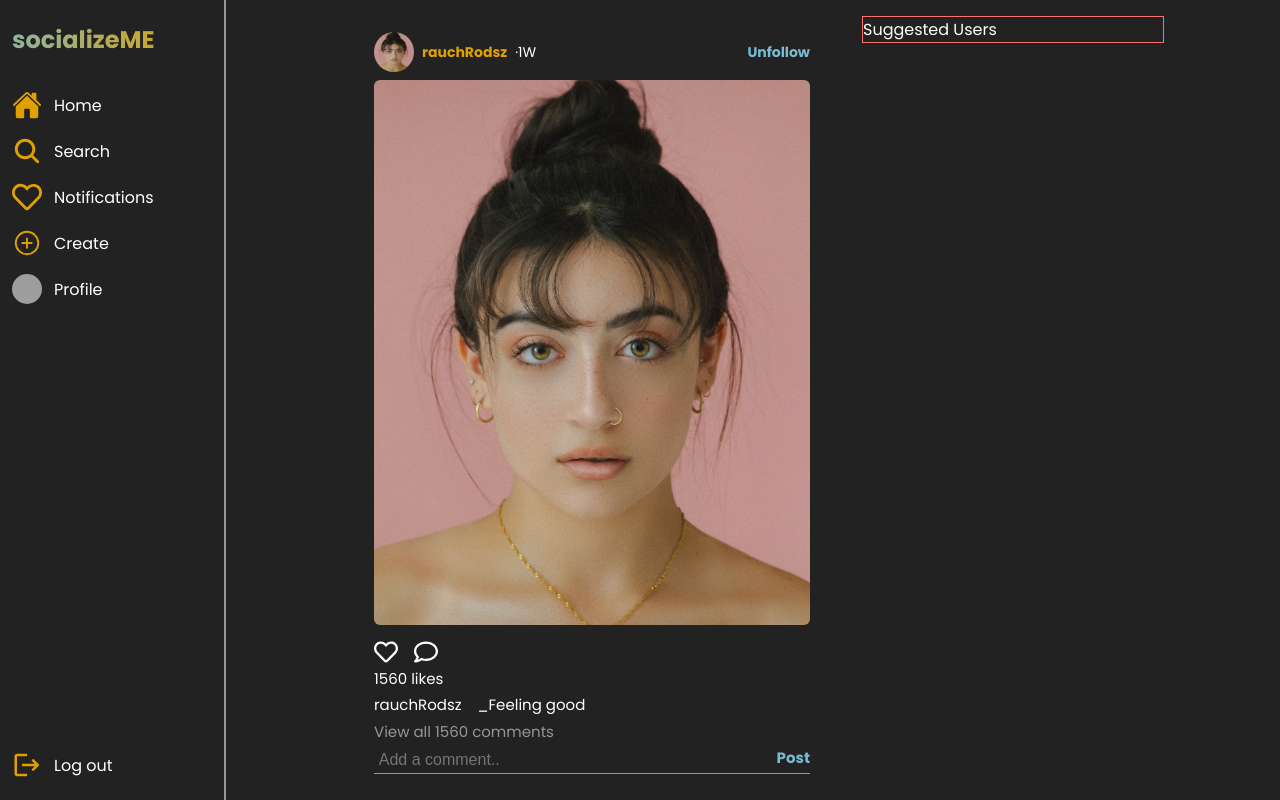
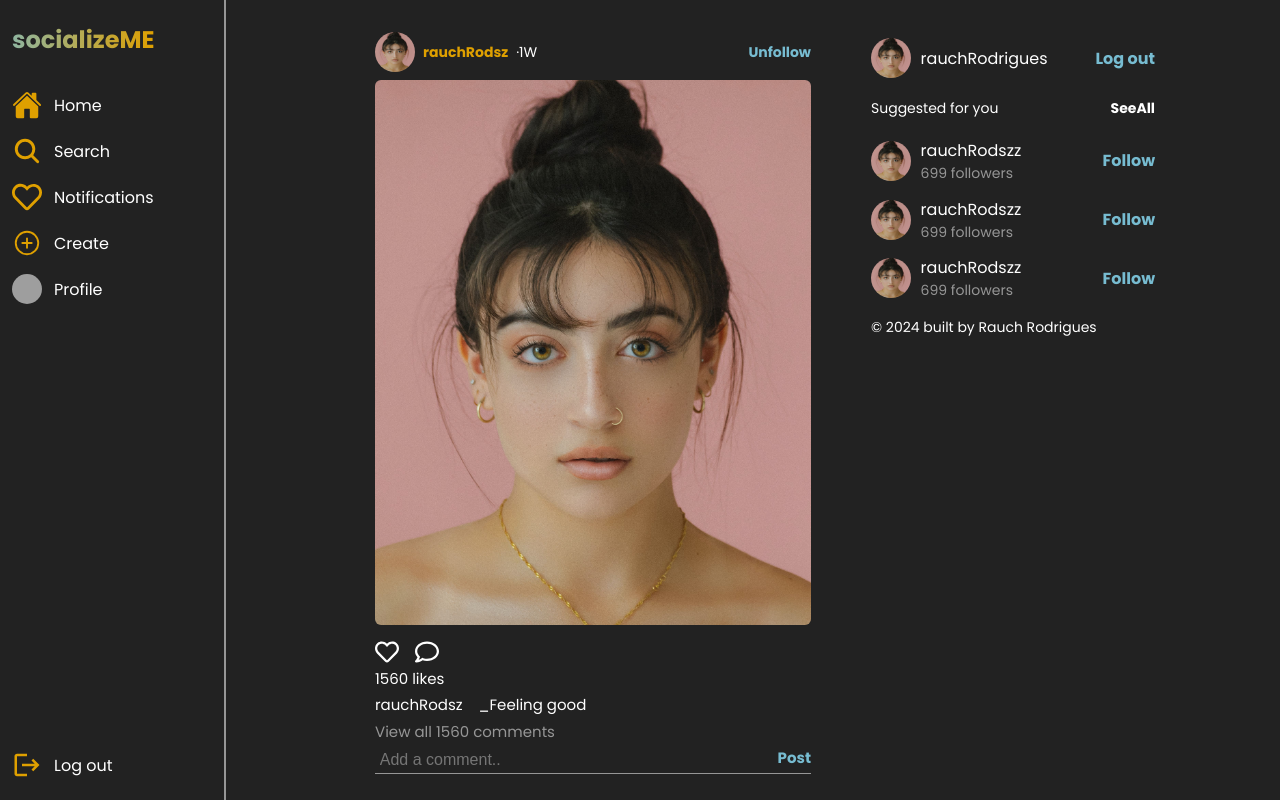
Before and after one commit to rauchrods/socializeMe, a React (Vite) app: page / in a window 1280 px wide. Built offline with nearby package versions, Linux system fonts and the light colour scheme; grey boxes are pictures that could not be loaded.

Commit message:
added suggested users section

```diff
--- /dev/null
+++ b/src/components/SuggestedUser/SuggestedUser.jsx
@@ -0,0 +1,29 @@
+import React, { useState } from "react";
+import "./suggestedUser.scss";
+import Avatar from "../../UI/Avatar/Avatar";
+import TextButton from "../../UI/TextButton/TextButton";
+
+const SuggestedUser = ({ userName, followers, avatarUrl }) => {
+  const [isFollowed, setIsFollowed] = useState(false);
+
+  const setFollowHandler = () => {
+    setIsFollowed((currState) => !currState);
+  };
+  return (
+    <div className="suggested-user-card">
+      <div className="left-sec">
+        <Avatar src={avatarUrl} size="medium" />
+        <div className="info">
+          <p>{userName}</p>
+          <p>{`${followers} followers`}</p>
+        </div>
+      </div>
+
+      <TextButton onClick={setFollowHandler}>
+        {isFollowed ? "Unfollow" : "Follow"}
+      </TextButton>
+    </div>
+  );
+};
+
+export default SuggestedUser;
--- /dev/null
+++ b/src/components/SuggestedUser/suggestedUser.scss
@@ -0,0 +1,27 @@
+@import "../../utils/colors.scss";
+
+.suggested-user-card {
+  padding: 0.4rem 0.5rem;
+  display: flex;
+  justify-content: space-between;
+  align-items: center;
+  cursor: pointer;
+  border-radius: 6px;
+
+  &:hover {
+    background-color: $highlight-gray;
+  }
+
+  .left-sec {
+    display: flex;
+    align-items: center;
+    column-gap: 0.6rem;
+
+    .info {
+      :nth-child(2) {
+        font-size: 14px;
+        color: $primary-gray;
+      }
+    }
+  }
+}
--- /dev/null
+++ b/src/components/SuggestedUsers/SuggestedUsers.jsx
@@ -0,0 +1,50 @@
+import React from "react";
+import "./suggestedUsers.scss";
+import TextButton from "../../UI/TextButton/TextButton";
+import Avatar from "../../UI/Avatar/Avatar";
+import { useNavigate } from "react-router-dom";
+import SuggestedUser from "../SuggestedUser/SuggestedUser";
+
+const SuggestedUsers = () => {
+  const navigate = useNavigate();
+  return (
+    <>
+      <div className="header">
+        <div className="left-sec">
+          <Avatar src={"img1.png"} size="medium" />
+          <p>rauchRodrigues</p>
+        </div>
+
+        <TextButton onClick={() => navigate("./auth")}>Log out</TextButton>
+      </div>
+      <div className="body">
+        <div className="top-sec">
+          <p>Suggested for you</p>
+          <TextButton className="see-all">SeeAll</TextButton>
+        </div>
+
+        <SuggestedUser
+          userName={"rauchRodszz"}
+          avatarUrl={"img1.png"}
+          followers={699}
+        />
+        <SuggestedUser
+          userName={"rauchRodszz"}
+          avatarUrl={"img1.png"}
+          followers={699}
+        />
+        <SuggestedUser
+          userName={"rauchRodszz"}
+          avatarUrl={"img1.png"}
+          followers={699}
+        />
+      </div>
+
+      <div className="bottom-sec">
+        <p>© 2024 built by Rauch Rodrigues</p>
+      </div>
+    </>
+  );
+};
+
+export default SuggestedUsers;
--- /dev/null
+++ b/src/components/SuggestedUsers/suggestedUsers.scss
@@ -0,0 +1,36 @@
+@import "../../utils/colors.scss";
+
+.header {
+  padding: 0.4rem 0.5rem;
+  .left-sec {
+    display: flex;
+    column-gap: 0.6rem;
+    align-items: center;
+  }
+  display: flex;
+  justify-content: space-between;
+  align-items: center;
+  cursor: pointer;
+  border-radius: 6px;
+
+  &:hover {
+    background-color: $highlight-gray;
+  }
+}
+
+.body {
+  .top-sec {
+    margin: 0.8rem 0.5rem;
+    display: flex;
+    justify-content: space-between;
+    font-size: 14px;
+    .see-all {
+      color: $white;
+    }
+  }
+}
+
+.bottom-sec {
+  font-size: 14px;
+  margin: 0.6rem 0.5rem;
+}
--- a/src/pages/HomePage/HomePage.jsx
+++ b/src/pages/HomePage/HomePage.jsx
@@ -2,14 +2,17 @@ import React from "react";
 
 import "./homePage.scss";
 import FeedPosts from "../../components/FeedPosts/FeedPosts";
+import SuggestedUsers from "../../components/SuggestedUsers/SuggestedUsers";
 
 const HomePage = () => {
   return (
     <div className="home-page">
       <div className="feed-posts-container">
-        <FeedPosts/>
+        <FeedPosts />
       </div>
-      <div className="suggested-users">Suggested Users</div>
+      <div className="suggested-users">
+        <SuggestedUsers />
+      </div>
     </div>
   );
 };
--- a/src/pages/HomePage/homePage.scss
+++ b/src/pages/HomePage/homePage.scss
@@ -16,7 +16,8 @@
   .suggested-users {
     flex: 2;
     max-width: 300px;
-    border: 1px solid rgb(248, 114, 114);
+    // border: 1px solid rgb(248, 114, 114);
+    margin-top: 1rem;
     height: max-content;
   }
 }
```
